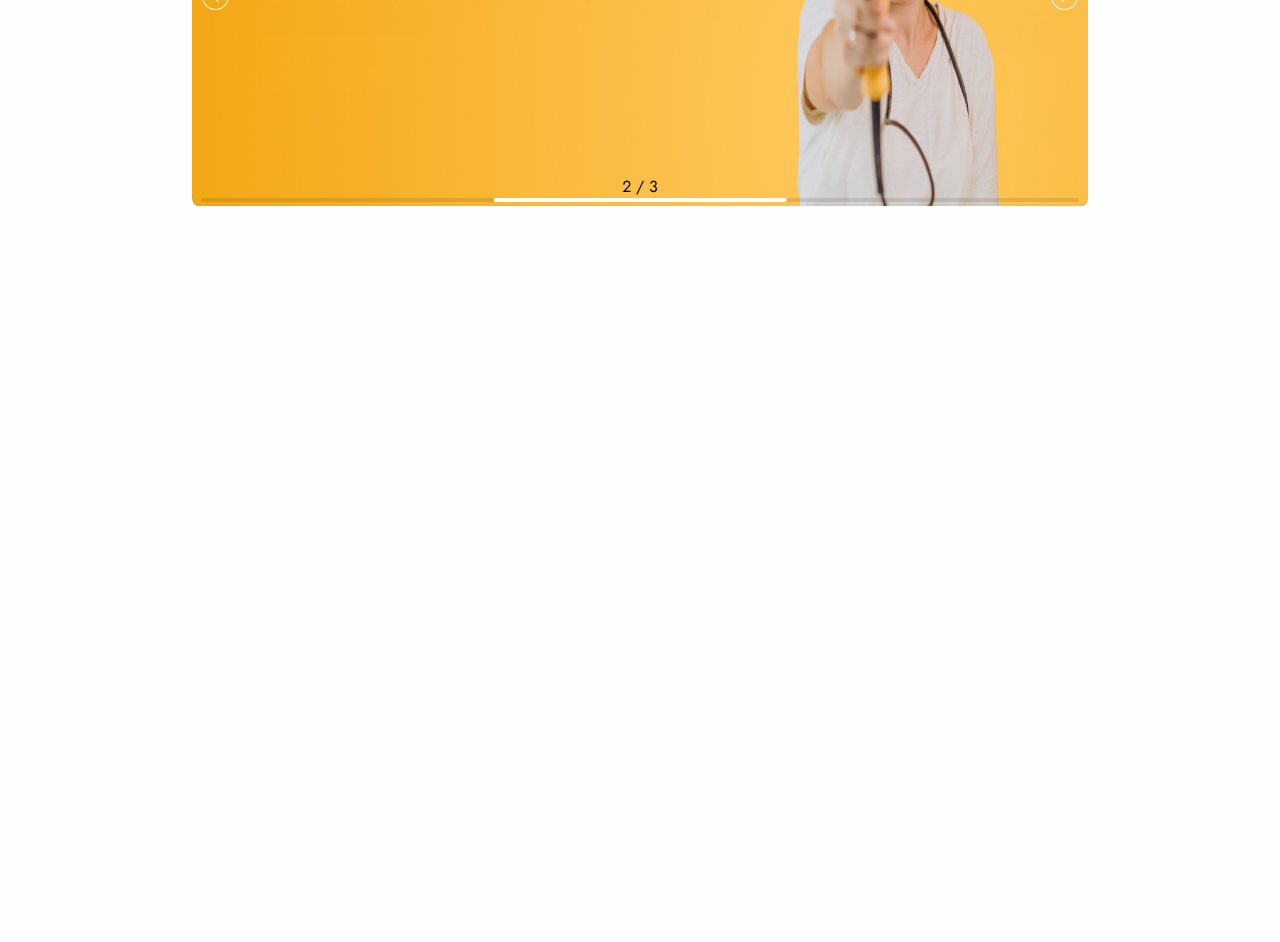
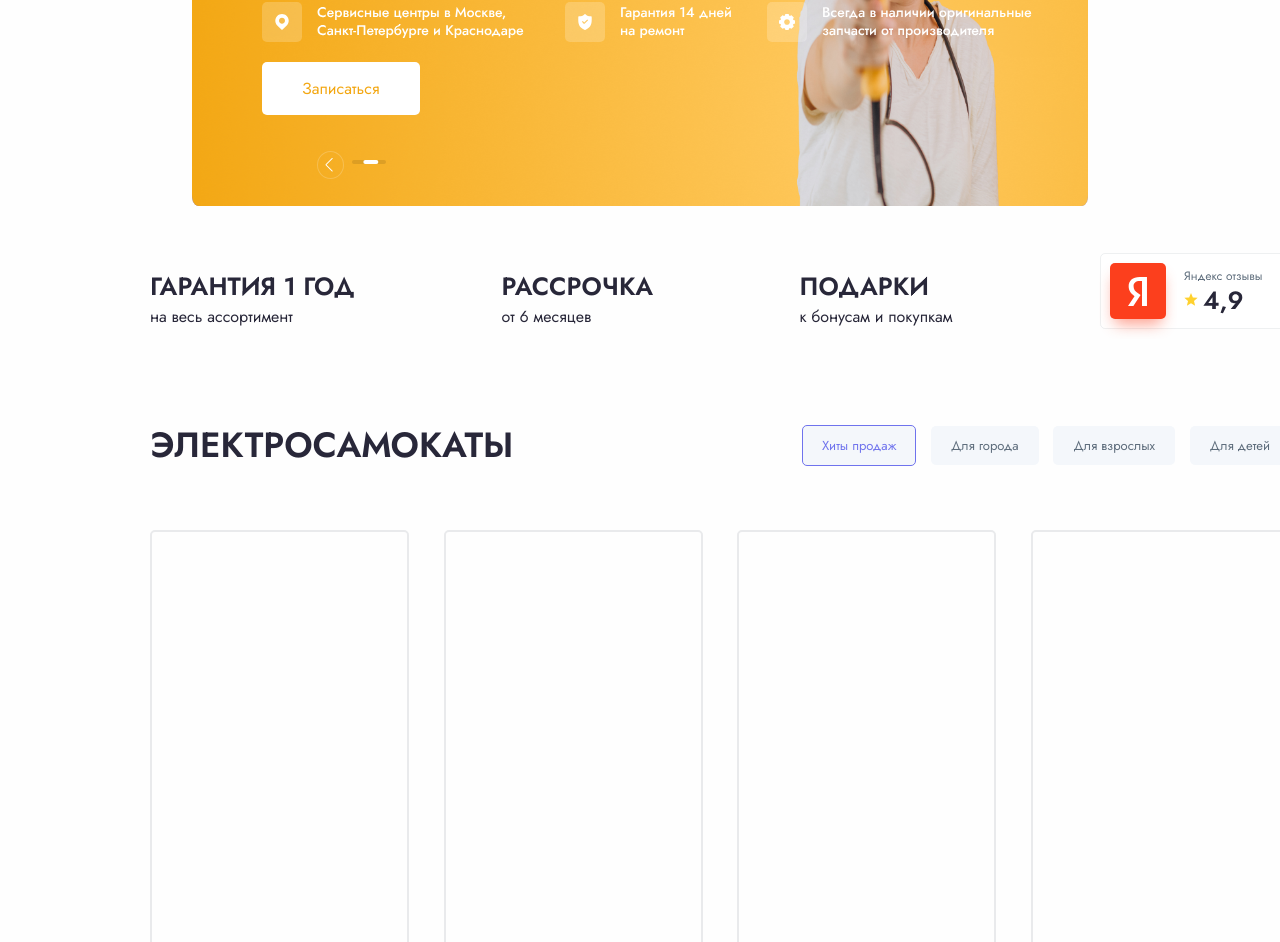
Before and after one commit to trionsys/kugooscooters, a plain HTML site: page index.html in a window 1280 px wide. Shown: the part 441-1383 px from the top of the page. Before the commit the page ends 800 px from the top, so only its background shows below. Drawn offline with nearby package versions, Linux system fonts and the light colour scheme.

Commit message:
Сделал секцию и делаю другую

```diff
--- a/index.html
+++ b/index.html
@@ -79,13 +79,83 @@
                             <a href="">Перейти в каталог</a>
                         </div>
                     </div>
-                    <div class="swiper-slide"><img src="./img/png/slider 2 img.png" alt="slider 2 img"></div>
-                    <div class="swiper-slide"><img src="./img/png/slider 3 img.png" alt="slider 3 img"></div>
+                    <div class="swiper-slide">
+                        <img src="./img/png/slider 2 img.png" alt="slider 2 img">
+                        <div class="swiper-2slide-info">
+                            <h2>Ремонт и обслуживание товаров Kugoo Kirin</h2>
+                            <p>в фирменных сервисных центрах</p>
+                            <img src="./img/svg/swiper-slide2-info.svg" alt="">
+                            <a href="">Записаться</a>
+                        </div>
+                    </div>
+                    <div class="swiper-slide">
+                        <img src="./img/png/slider 3 img.png" alt="slider 3 img">
+                        <img class="zoomicon" src="./img/svg/zoomicon.svg" alt="">
+                        <div class="swiper-3slide-info">
+                            <img src="./img/svg/usluga-greenplashka.svg" alt="">
+                            <h2>Определим причину неисправности удаленно или на диагностике!</h2>
+                            <a href="">Записаться на диагностику</a>
+                        </div>
+                    </div>
                 </div>
                 <div class="swiper-pagination"></div>
                 <div class="swiper-button-prev"></div>
                 <div class="swiper-button-next"></div>
                 <div class="swiper-scrollbar"></div>
+            </div>
+        </section>
+        <section class="info-about-company flexbox container">
+            <div class="guarantee">
+                <h2>Гарантия 1 год</h2>
+                <p>на весь ассортимент</p>
+            </div>
+            <div class="rassrochka">
+                <h2>Рассрочка</h2>
+                <p>от 6 месяцев</p>
+            </div>
+            <div class="podarki">
+                <h2>Подарки</h2>
+                <p>к бонусам и покупкам</p>
+            </div>
+            <a href="https://reviews.yandex.ru">
+                <img src="./img/svg/reviews.svg" alt="reviews">
+            </a>
+        </section>
+        <section class="electroscooters">
+            <div class="electroscooters-header container flexbox">
+                <h2>Электросамокаты</h2>
+                <div class="categories-of-electroscooters">
+                    <button class="active-button">Хиты продаж</button>
+                    <button class="nonactive-button">Для города</button>
+                    <button class="nonactive-button">Для взрослых</button>
+                    <button class="nonactive-button">Для детей</button>
+                </div>
+            </div>
+            <div class="electroscooters-main container">
+                <div class="kart">
+
+                </div>
+                <div class="kart">
+
+                </div>
+                <div class="kart">
+
+                </div>
+                <div class="kart">
+
+                </div>
+                <div class="kart">
+
+                </div>
+                <div class="kart">
+
+                </div>
+                <div class="kart">
+
+                </div>
+                <div class="kart">
+
+                </div>
             </div>
         </section>
     </main>
--- a/style.css
+++ b/style.css
@@ -2,6 +2,7 @@
 
 :root {
     --main-color: #6f73ed;
+    --main-text: #282739;
 }
 
 * {
@@ -65,7 +66,7 @@
 .first-header-right p {
     font-weight: 600;
     font-size: 14px;
-    color: #282739;
+    color: var(--main-text);
 }
 
 hr {
@@ -166,13 +167,13 @@
     width: 100%;
     font-weight: 500;
     font-size: 14px;
-    color: #282739;
+    color: var(--main-text);
     margin-top: 45px;
     margin-bottom: 30px;
 }
 
 .third-header * {
-    color: #282739;
+    color: var(--main-text);
 }
 
 .third-header .container {
@@ -239,7 +240,7 @@
     display: inline-block;
 }
 
-.swiper-1slide-info h2 {
+.swiper-1slide-info h2, .swiper-2slide-info h2 {
     font-weight: 600;
     font-size: 35px;
     text-transform: uppercase;
@@ -250,8 +251,8 @@
     top: 36px;
 }
 
-.swiper-1slide-info p {
-    font-weight: 400;
+.swiper-1slide-info p, .swiper-2slide-info p {
+    font-weight: 300;
     font-size: 20px;
     color: white;
     position: relative;
@@ -267,7 +268,7 @@
     left: 70px;
     top: 25px;
     background: #FFFFFF;
-    color: #6F73EE;
+    color: var(--main-color);
     font-weight: 400;
     font-size: 16px;
     text-align: center;
@@ -276,7 +277,7 @@
 
 .swiper-button-next:after, .swiper-button-prev:after {
     color: white;
-    border: 1px solid white;
+    border: 1px solid #FFFFFF33;
     border-radius: 100%;
     width: 26px;
     height: 26px;
@@ -288,4 +289,172 @@
 
 .swiper-scrollbar-drag {
     background: white !important;
+    width: 15px !important;
 }
+
+.swiper-button-prev:after{
+    padding-right: 3px;
+}
+
+.swiper-button-next:after{
+    padding-left: 3px;
+}
+
+.swiper-button-prev{
+    left: 125px !important;
+    top: 380px !important;
+}
+
+.swiper-button-next{
+    right: 1080px !important;
+    top: 380px !important;
+}
+
+.swiper-pagination-horizontal{
+    color: white !important;
+    left: -470px !important;
+    top: 340px !important;
+}
+
+.swiper-scrollbar{
+    width: 34px !important;
+    top: 375px !important;
+    left: 160px !important;
+}
+
+.swiper-2slide-info img{
+    width: 770px !important;
+    height: 40px;
+    left: 70px;
+    padding-top: 10px;
+}
+
+.swiper-2slide-info a{
+    position: relative;
+    left: 70px;
+    background-color: white;
+    color: #F3A712;
+    font-weight: 400;
+    font-size: 16px;
+    text-align: center;
+    padding: 15px 40px 15px 40px;
+    border-radius: 5px;
+    top: 85px;
+}
+
+.zoomicon{
+    width: 50px !important;
+    height: 50px !important;
+    position: relative;
+    top: 55px;
+    left: 530px;
+}
+
+.swiper-3slide-info img{
+    width: 62px;
+    height: 27px;
+    position: relative;
+    top: 67px;
+    left: 706px;
+}
+
+.swiper-3slide-info h2{
+    font-weight: 600;
+    font-size: 35px;
+    text-transform: uppercase;
+    position: relative;
+    color: white;
+    width: 528px;
+    top: 60px;
+    left: 703px;
+}
+
+.swiper-3slide-info a{
+    position: relative;
+    background: white;
+    width: 240px;
+    height: 53px;
+    border-radius: 5px;
+    padding: 15px 25px 15px 25px;
+    font-weight: 400;
+    font-size: 16px;
+    color: #3C89FD;
+    left: 705px;
+    top: 75px;
+}
+
+.info-about-company{
+    margin-top: 40px;
+    margin-bottom: 75px;
+}
+
+.info-about-company h2{
+    font-weight: 600;
+    font-size: 25px;
+    text-transform: uppercase;
+    color: var(--main-text);
+}
+
+.info-about-company p{
+    font-weight: 400;
+    font-size: 16px;
+    color: var(--main-text);
+    margin-top: -20px;
+}
+
+.info-about-company a{
+    margin-top: 7px;
+}
+
+.electroscooters-header{
+    margin-bottom: 30px;
+}
+
+.electroscooters-header h2{
+    font-weight: 600;
+    font-size: 35px;
+    margin: 0;
+    text-transform: uppercase;
+    color: var(--main-text);
+}
+
+.nonactive-button{
+    border-radius: 5px;
+    padding: 10px 20px 10px 20px;
+    background: #F4F7FB;
+    border: none;
+    font-weight: 400;
+    font-size: 13px;
+    color: #5D6C7B;
+    cursor: pointer;
+    margin-left: 10px;
+}
+
+.active-button{
+    border-radius: 5px;
+    padding: 10px 18.7px 10px 18.7px;
+    background: #F4F7FB;
+    font-weight: 400;
+    font-size: 13px;
+    color: var(--main-color);
+    border: 1.3px solid var(--main-color);
+    cursor: pointer;
+    margin-left: 10px;
+}
+
+.electroscooters-main {
+    display: flex;
+    justify-content: space-between;
+    align-items: center;
+    flex-wrap: wrap;
+}
+
+
+.kart {
+    width: 255px;
+    height: 492px;
+    margin-top: 30px;
+    border-radius: 5px;
+    border: 2px solid #e9eaec;
+
+}
```
Also changed, not shown: img/png/slider 3 img.png, img/svg/reviews.svg (added), img/svg/swiper-slide2-info.svg (added), img/svg/usluga-greenplashka.svg (added), img/svg/zoomicon.svg (added).
